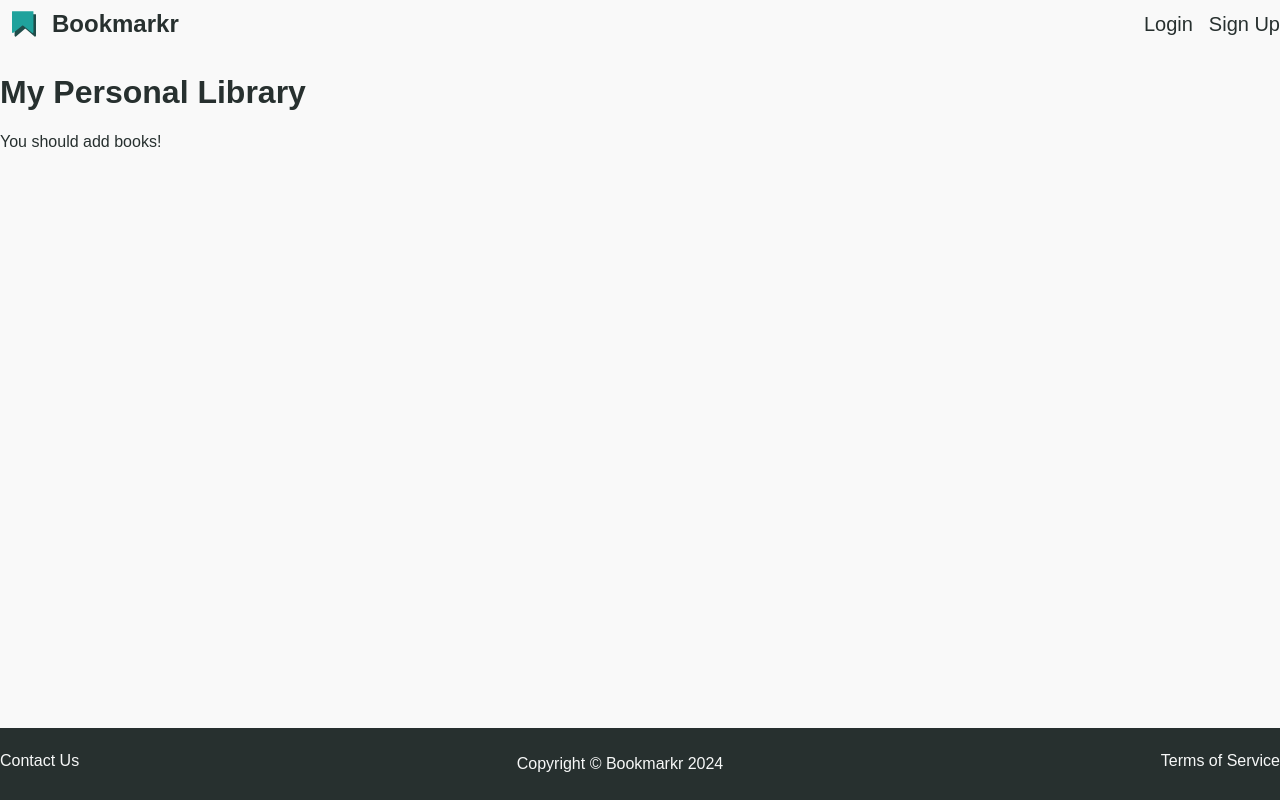
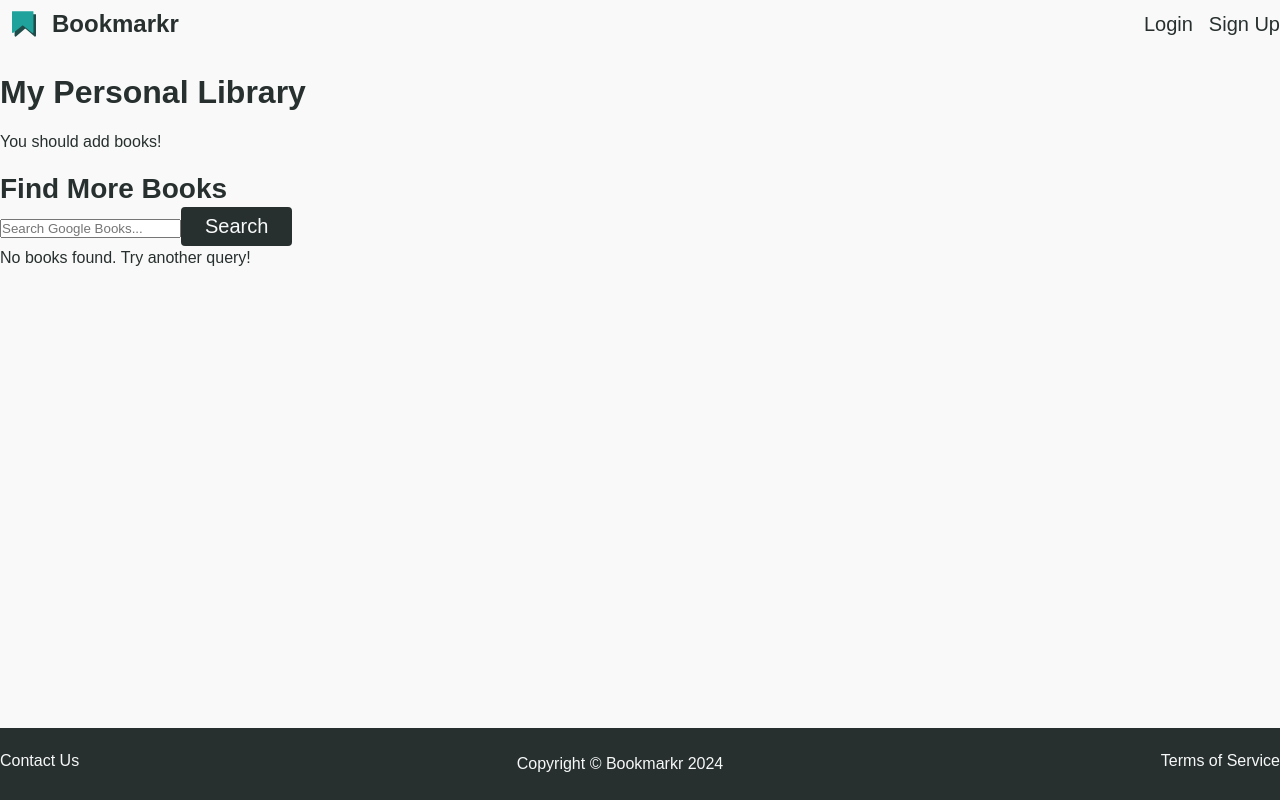
Before and after one commit to Quintin1999/BookMarkr, a React (Vite) app: page /personal-library in a window 1280 px wide. Built offline with nearby package versions, Linux system fonts and the light colour scheme.

Commit message:
added search bar to personal library

```diff
--- a/src/perslib/PersonalLibrary.tsx
+++ b/src/perslib/PersonalLibrary.tsx
@@ -4,7 +4,10 @@ import styles from "./personalLibrary.module.css";
 import { Book } from "../types/types";
 
 const PersonalLibraryPage: React.FC = () => {
-  const [books, setBooks] = useState<Book[]>([]);
+  const [books, setBooks] = useState<Book[]>([]); // User's personal library
+  const [searchQuery, setSearchQuery] = useState<string>(""); // Google Books search query
+  const [searchResults, setSearchResults] = useState<Book[]>([]); // Google Books API results
+  const [loadingSearch, setLoadingSearch] = useState<boolean>(false); // Loading state for search
 
   useEffect(() => {
     const fetchPersonalLibrary = async () => {
@@ -30,7 +33,7 @@ const PersonalLibraryPage: React.FC = () => {
         }
 
         const data: Book[] = await response.json();
-        console.log("Fetched Books:", data); //debugging
+        console.log("Fetched Books:", data); // Debugging
         setBooks(data);
       } catch (error) {
         console.error("Error fetching personal library:", error);
@@ -40,19 +43,73 @@ const PersonalLibraryPage: React.FC = () => {
     fetchPersonalLibrary();
   }, []);
 
-  const handleAddBook = (bookId: string) => {
-    console.log(`Add book clicked with ID: ${bookId}`);
+  const handleGoogleBooksSearch = async () => {
+    if (!searchQuery.trim()) return;
+
+    setLoadingSearch(true);
+    try {
+      const response = await fetch(
+        `http://localhost:3000/api/books/search?query=${encodeURIComponent(
+          searchQuery
+        )}`
+      );
+      if (!response.ok) {
+        throw new Error("Failed to fetch books from Google Books API");
+      }
+
+      const data: Book[] = await response.json();
+      console.log("Search Results:", data); // Debugging
+      setSearchResults(data);
+    } catch (error) {
+      console.error("Error searching books:", error);
+      setSearchResults([]);
+    } finally {
+      setLoadingSearch(false);
+    }
   };
 
   return (
     <main className="container">
       <div className={`${styles.libraryGrid}`}>
         <h1>My Personal Library</h1>
+
+        {/* Personal Library Section */}
         {books.length > 0 ? (
-          <BookGrid books={books} onAdd={handleAddBook} />
+          <BookGrid books={books} onAdd={(bookId) => console.log(bookId)} />
         ) : (
           <p>You should add books!</p>
         )}
+
+        {/* Google Books Search Section */}
+        <div className={styles.searchSection}>
+          <h2>Find More Books</h2>
+          <div className={styles.searchContainer}>
+            <input
+              type="text"
+              value={searchQuery}
+              onChange={(e) => setSearchQuery(e.target.value)}
+              placeholder="Search Google Books..."
+              className={styles.searchBar}
+            />
+            <button
+              onClick={handleGoogleBooksSearch}
+              disabled={loadingSearch}
+              className={styles.searchButton}
+            >
+              {loadingSearch ? "Searching..." : "Search"}
+            </button>
+          </div>
+
+          {/* Display Google Books Search Results */}
+          {searchResults.length > 0 ? (
+            <BookGrid
+              books={searchResults}
+              onAdd={(bookId) => console.log(`Add book from search: ${bookId}`)}
+            />
+          ) : (
+            !loadingSearch && <p>No books found. Try another query!</p>
+          )}
+        </div>
       </div>
     </main>
   );
```
